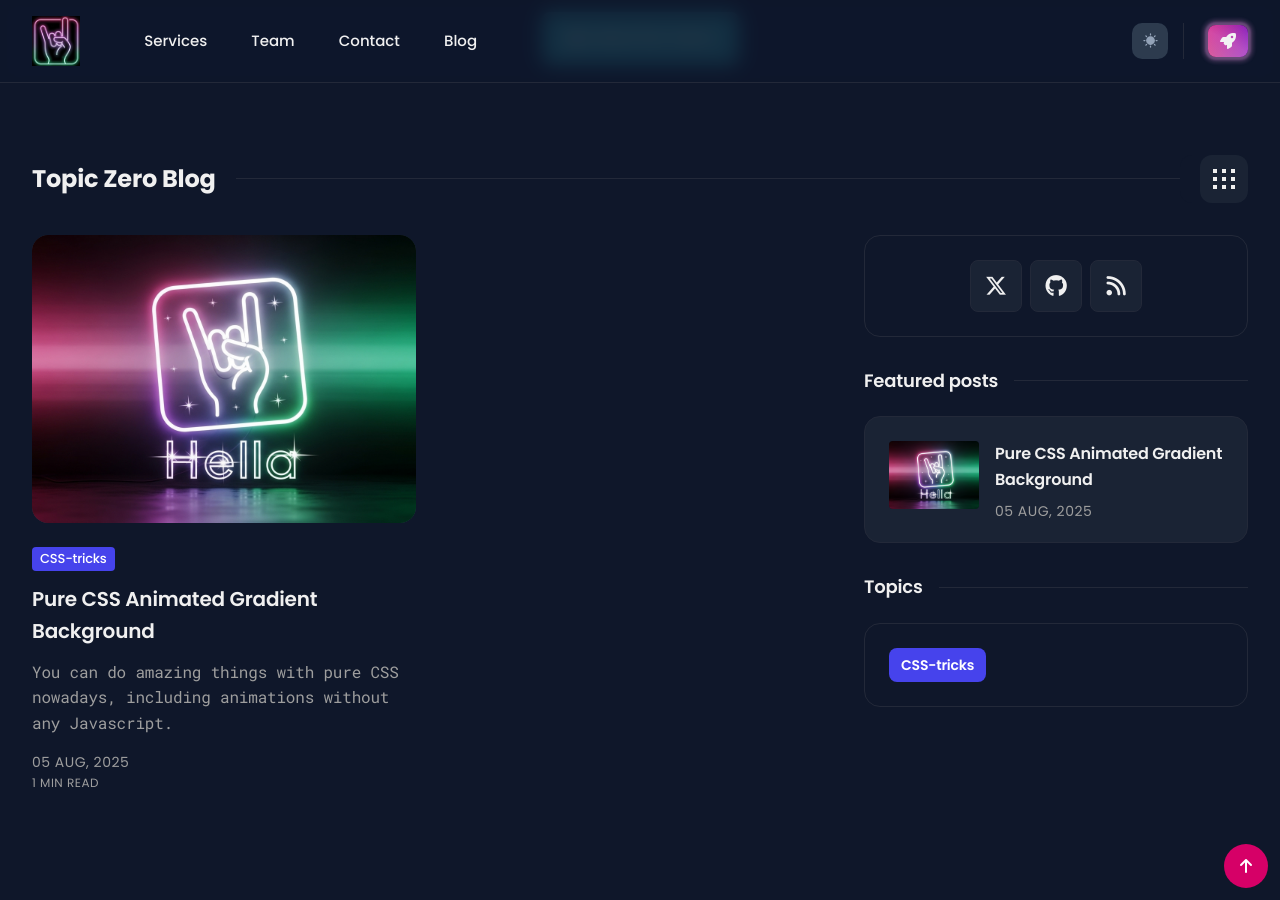
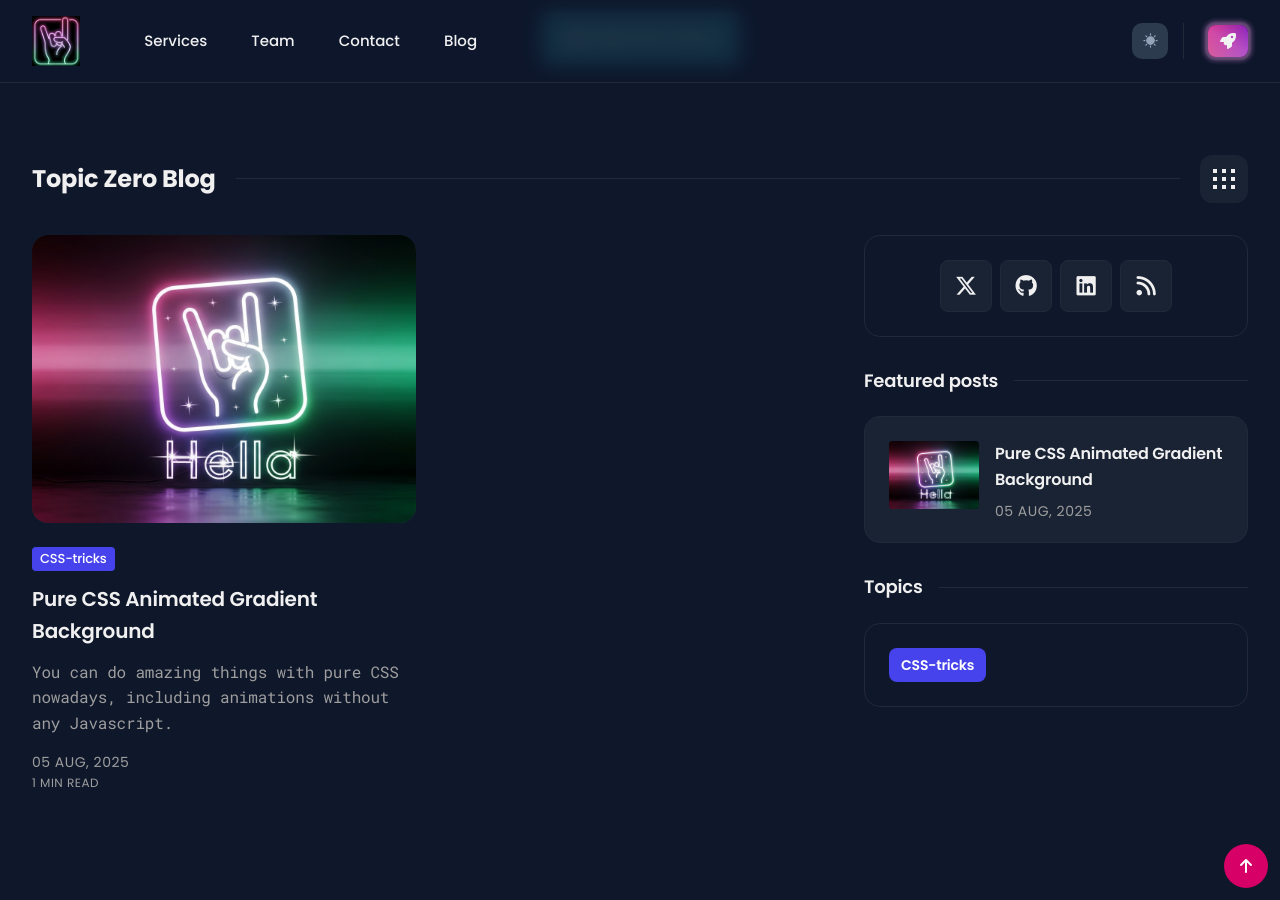
Before and after one commit to hella-web3/hella-site-base, a Jekyll site: the page built from index.html, in a window 1280 px wide and 900 px high, scrolled down 1031 px. Built offline with Jekyll 4.4.1, drawn with Linux system fonts in a browser that asks for light colours; the list of posts is cut into pages by our own code.

Commit message:
Update social links

```diff
--- a/_data/settings.yml
+++ b/_data/settings.yml
@@ -83,8 +83,9 @@ footer_description: Unleash your Web3 Idea with Hella
 #-------------------------------
 # Social Settings
 social:
-- {icon: "fa-brands fa-x-twitter", name: "Twitter", link: "https://x.com/CAnatalio"}
-- {icon: "fa-brands fa-github", name: "Github", link: "https://github.com/anataliocs"}
+- {icon: "fa-brands fa-x-twitter", name: "Twitter", link: "https://x.com/Hella_Web3"}
+- {icon: "fa-brands fa-github", name: "Github", link: "https://www.hella.website/"}
+- { icon: "fa-brands fa-linkedin", name: "Github", link: "https://www.linkedin.com/company/hella-web3" }
 - {icon: "fa-solid fa-rss", name: "Rss", link: "/feed.xml"}
 
 contact:
```
